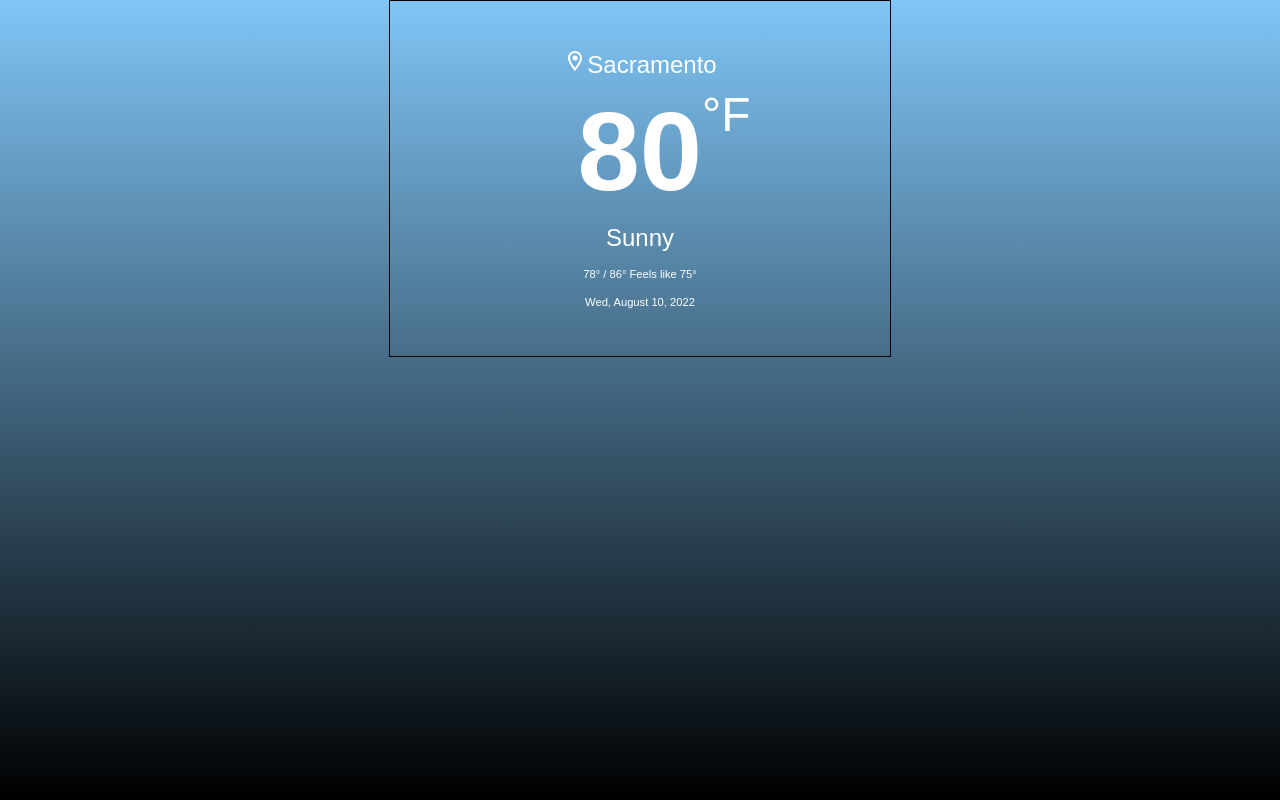
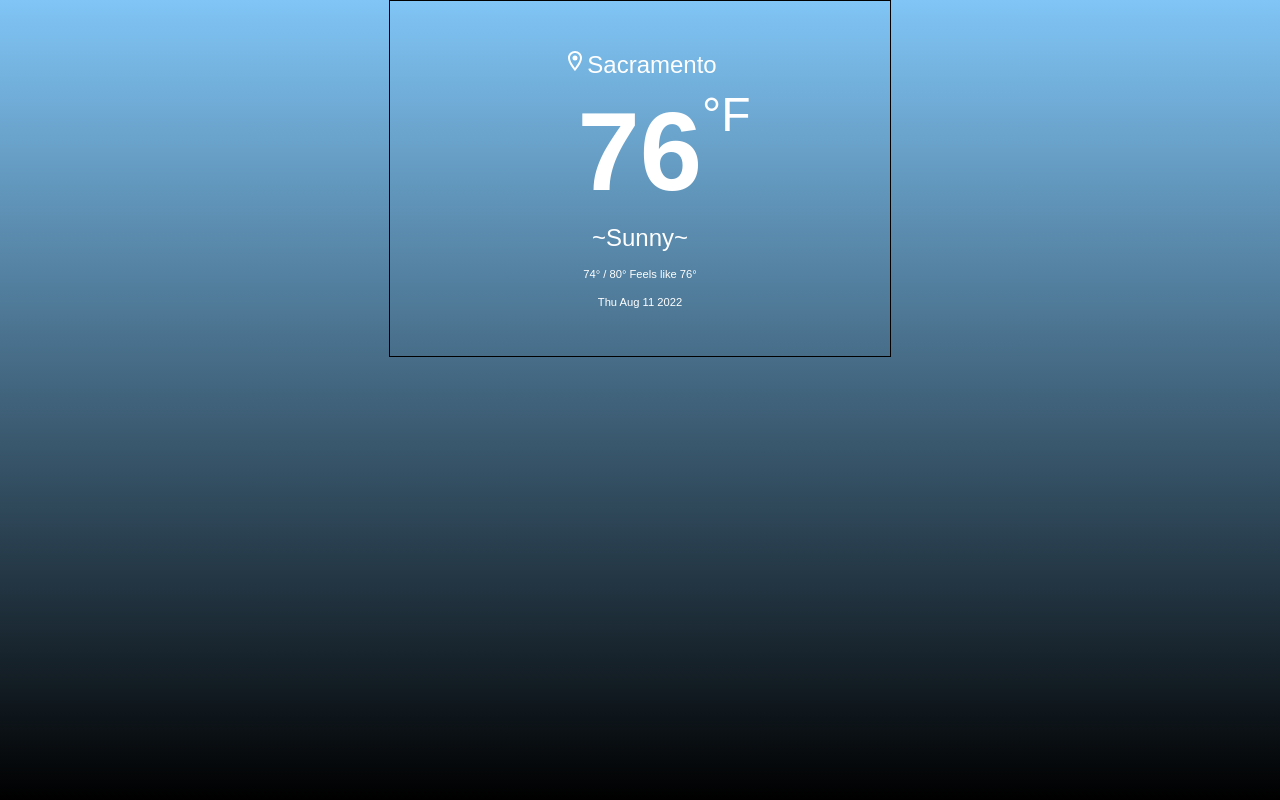
Before and after one commit to jlaksana/weather-app, a React (Create React App) app: page / in a window 1280 px wide. Built offline with nearby package versions, Linux system fonts and the light colour scheme; no server answers; a web font is replaced by a local one.

Commit message:
current weather w api

```diff
--- a/package.json
+++ b/package.json
@@ -14,6 +14,7 @@
     "@types/node": "^16.11.47",
     "@types/react": "^18.0.17",
     "@types/react-dom": "^18.0.6",
+    "axios": "^0.27.2",
     "react": "^18.2.0",
     "react-dom": "^18.2.0",
     "react-scripts": "5.0.1",
--- a/src/App.tsx
+++ b/src/App.tsx
@@ -1,24 +1,56 @@
+/* eslint-disable react-hooks/exhaustive-deps */
+import axios from "axios";
+import { useEffect, useState } from "react";
 import "./App.css";
 import Current from "./components/Current";
+import { ICurrentWeather } from "./interfaces.js";
 
 function App() {
-  // const [location, setLocation] = useState("San Luis Obispo");
-  // const [data, setData] = useState({});
+  const [location, setLocation] = useState("Sacramento");
+  const [currentData, setCurrentData] = useState<ICurrentWeather | undefined>(
+    undefined
+  );
 
-  // const urlCurrent = `https://api.openweathermap.org/data/2.5/weather?q=${location}&units=imperial&appid=01cef1176e62c3bf636fe8275cc2382d`;
+  const urlCurrent = `https://api.openweathermap.org/data/2.5/weather?q=${location}&units=imperial&appid=01cef1176e62c3bf636fe8275cc2382d`;
   // const urlHourly = `https://pro.openweathermap.org/data/2.5/forecast/hourly?q=${location}&units=imperial&appid=01cef1176e62c3bf636fe8275cc2382d`;
   // const urlDaily = `https://api.openweathermap.org/data/2.5/forecast/daily?q=${location}&cnt=5&units=imperial&appid=01cef1176e62c3bf636fe8275cc2382d`;
 
+  useEffect(() => {
+    const getCurrentWeather: Function = () => {
+      axios
+        .get(urlCurrent)
+        .then((res) => {
+          setCurrentData(res.data);
+          console.log(res.data);
+        })
+        .catch((err) => {
+          console.log(err);
+        });
+    };
+    if (location !== "") getCurrentWeather();
+  }, [location]);
+
   return (
     <div className="App">
-      <Current
-        temperature={80}
-        location={"Sacramento"}
-        description={"Sunny"}
-        high={86}
-        low={78}
-        feels={75}
-      />
+      {currentData ? (
+        <Current
+          temperature={currentData.main.temp}
+          location={location}
+          description={currentData.weather[0].description}
+          high={currentData.main.temp_max}
+          low={currentData.main.temp_min}
+          feels={currentData.main.feels_like}
+        />
+      ) : (
+        <Current
+          temperature={76}
+          location={location}
+          description={"~Sunny~"}
+          high={80}
+          low={74}
+          feels={76}
+        />
+      )}
     </div>
   );
 }
--- a/src/components/Current.tsx
+++ b/src/components/Current.tsx
@@ -1,17 +1,11 @@
 import LocationOnOutlinedIcon from "@mui/icons-material/LocationOnOutlined";
 import { FC } from "react";
+import { CurrentProps } from "../interfaces.js";
 import "../styles/Current.css";
 
-interface CurrentProps {
-  temperature: number;
-  location: string;
-  description: string;
-  high: number;
-  low: number;
-  feels: number;
-}
+const Current: FC<CurrentProps> = (props) => {
+  const date: Date = new Date();
 
-const Current: FC<CurrentProps> = (props) => {
   return (
     <div className="currentWeather">
       <p className="location">
@@ -26,7 +20,7 @@ const Current: FC<CurrentProps> = (props) => {
       <p className="hilo">
         {props.low}° / {props.high}° Feels like {props.feels}°
       </p>
-      <p className="date">Wed, August 10, 2022</p>
+      <p className="date">{date.toDateString()}</p>
     </div>
   );
 };
--- /dev/null
+++ b/src/interfaces.ts
@@ -0,0 +1,37 @@
+export interface ICurrentWeather {
+  coord: { lon: number; lat: number };
+  weather: [{ id: number; main: string; description: string; icon: string }];
+  base: string;
+  main: {
+    temp: number;
+    feels_like: number;
+    temp_min: number;
+    temp_max: number;
+    pressure: number;
+    humidity: number;
+  };
+  visibility: number;
+  wind: { speed: number; deg: number };
+  clouds: { all: number };
+  dt: number;
+  sys: {
+    type: number;
+    id: number;
+    country: string;
+    sunrise: number;
+    sunset: number;
+  };
+  timezone: number;
+  id: number;
+  name: string;
+  cod: number;
+}
+
+export interface CurrentProps {
+  temperature: number;
+  location: string;
+  description: string;
+  high: number;
+  low: number;
+  feels: number;
+}
```
Also changed, not shown: 1 other file (tests, documents, lock files or other folders).
